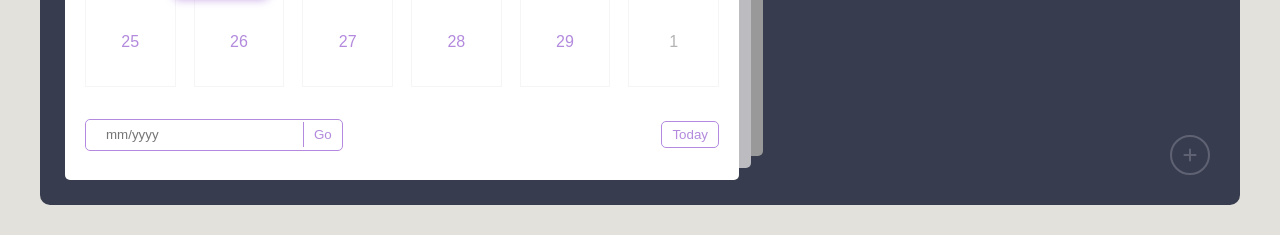
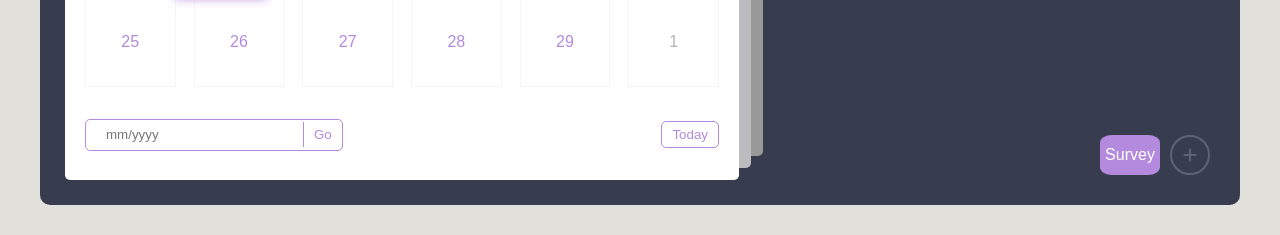
Before and after one commit to saiawe2021/HackBytesProject, a website: page Index.html in a window 1280 px wide. Shown: the part 645-880 px from the top of the page. Drawn offline with Linux system fonts and the light colour scheme.

Commit message:
survey start

```diff
--- a/Index.html
+++ b/Index.html
@@ -56,6 +56,16 @@
           <div class="event-date">12th december 2022</div>
         </div>
         <div class="events"></div>
+        <div class="survey-wrapper">
+          <div class="survey-header">
+            <div class="title">Today's Survey</div>
+          </div>
+          <div class="add-event-body">
+            <div class="add-event-input">
+              <input type="text" placeholder="new survey input"/>
+            </div>
+          </div>
+        </div>
         <div class="add-event-wrapper">
           <div class="add-event-header">
             <div class="title">Add Event</div>
@@ -72,6 +82,7 @@
                 class="event-time-from"
               />
             </div>
+
             <div class="add-event-input">
               <input
                 type="text"
@@ -80,11 +91,13 @@
               />
             </div>
           </div>
+
           <div class="add-event-footer">
             <button class="add-event-btn">Add Event</button>
           </div>
         </div>
       </div>
+      <button class="open-survey">Survey</button>
       <button class="add-event">
         <i class="fas fa-plus"></i>
       </button>
--- a/Script.js
+++ b/Script.js
@@ -214,6 +214,14 @@ document.addEventListener("click", (e) => {
     addEventContainer.classList.remove("active");
   }
 });
+
+//open survey
+const surveyBtn = document.querySelector('.open-survey'),
+  surveyContainer = document.querySelector('.survey-wrapper')
+
+surveyBtn.addEventListener("click", () => {
+  surveyContainer.classList.toggle("active");
+})
 
 // allow only 50 chars in title
 addEventTitle.addEventListener("input", (e)=> {
--- a/Style.css
+++ b/Style.css
@@ -361,6 +361,31 @@
     font-weight: 500;
     color: #878787;
   }
+  .survey-wrapper {
+    position:absolute;
+    bottom: 100px;
+    left: 50%;
+    width: 90%;
+    max-height: 0;
+    overflow:hidden;
+    border-radius: 5px;
+    background-color: #fff;
+    transform: translateX(-50%);
+    transition: max-height 0.3s ease;
+  }
+  .survey-wrapper.active {
+    max-height: 300px;
+  }
+  .survey-header {
+    width: 100%;
+    height: 50px;
+    display: flex;
+    align-items: center;
+    justify-content: space-between;
+    padding: 0 20px;
+    color: #373c4f;
+    border-bottom: 1px solid #f5f5f5;
+  }
 
   .add-event-wrapper {
     position: absolute;
@@ -374,6 +399,7 @@
     transform: translateX(-50%);
     transition: max-height 0.5s ease;
   }
+
   .add-event-wrapper.active {
     max-height: 300px;
   }
@@ -466,7 +492,29 @@
     color: var(--primary-clr);
     background-color: transparent;
   }
+  .open-survey {
+    position: absolute;
+    bottom:30px;
+    right:80px;
+    width:60px;
+    height: 40px;
+    display: flex;
+    align-items: center;
+    justify-content: center;
+    font-size: 1rem;
+    color:#ffffff;
+    border: none;
 
+    border-radius: 20%;
+    background-color: #b38add;
+    cursor: pointer;
+  }
+  .open-survey:hover {
+    background-color: #a778d5;
+    color: #ece7e7;
+    border: none;
+
+  }
   .add-event {
     position: absolute;
     bottom:30px;
```
